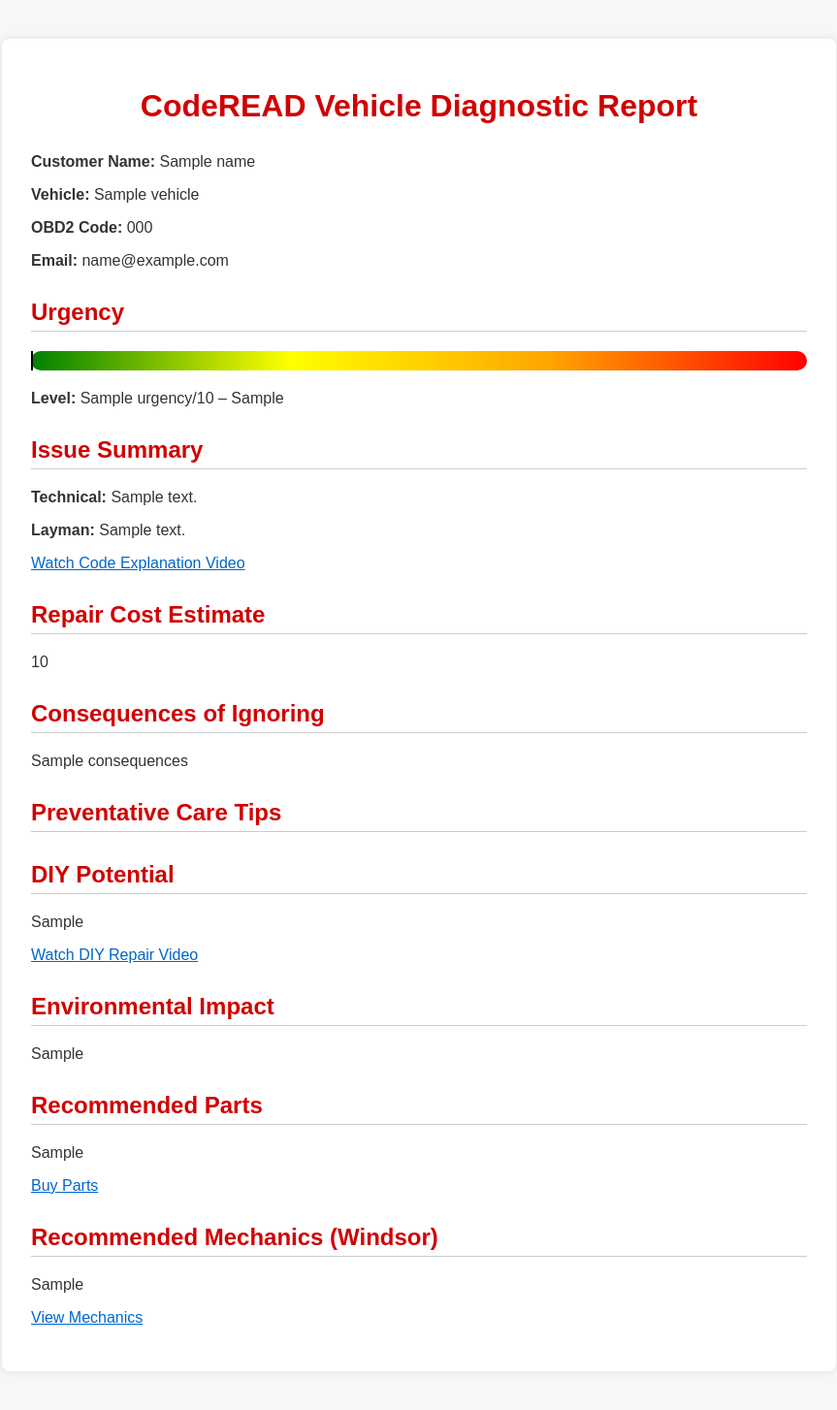
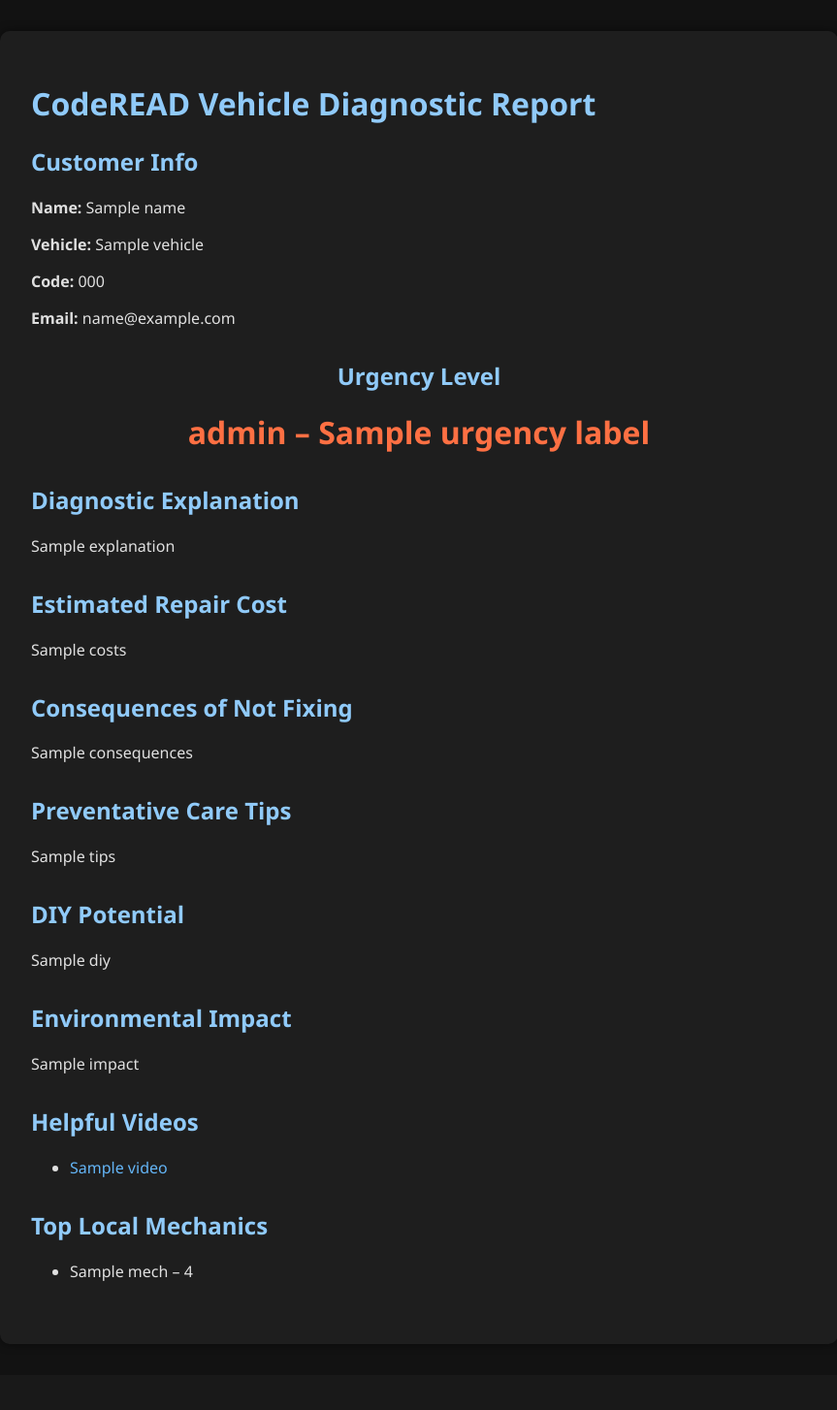
Before and after one commit to CODEREaDer24/coderead, a Flask app: template templates/report.html in a window 1280 px wide. Shown: the whole page at 97% size, without its empty margins (208-1071 px from the left). After the commit the page ends 1321 px from the top, so only its background shows below. Run offline with Flask 3, Linux system fonts and the light colour scheme; the template is opened without the code that fills it: most values are stand-ins (such as "Sample title", 1, 10 or a date in 2020).

Commit message:
Update report.html

```diff
--- a/templates/report.html
+++ b/templates/report.html
@@ -1,57 +1,46 @@
 <!DOCTYPE html>
 <html lang="en">
 <head>
-  <meta charset="UTF-8">
-  <title>CodeREAD Vehicle Diagnostic Report</title>
+  <meta charset="UTF-8" />
+  <meta name="viewport" content="width=device-width, initial-scale=1.0"/>
+  <title>CodeREAD Diagnostic Report</title>
   <style>
     body {
-      font-family: Arial, sans-serif;
-      background: #f7f7f7;
+      background-color: #121212;
+      color: #e0e0e0;
+      font-family: 'Segoe UI', sans-serif;
+      padding: 2rem;
       margin: 0;
-      padding: 40px;
-      color: #333;
     }
     .container {
-      background: white;
-      padding: 30px;
       max-width: 800px;
       margin: auto;
-      box-shadow: 0 0 10px rgba(0,0,0,0.1);
-      border-radius: 8px;
+      background-color: #1e1e1e;
+      padding: 2rem;
+      border-radius: 10px;
+      box-shadow: 0 0 10px rgba(0,0,0,0.5);
     }
-    h1 {
-      color: #d10000;
+    h1, h2 {
+      color: #90caf9;
+    }
+    .urgency {
       text-align: center;
-      margin-bottom: 30px;
+      margin: 2rem 0;
     }
-    .label {
+    .urgency-meter {
+      font-size: 2rem;
       font-weight: bold;
+      color: #ff7043;
     }
     .section {
-      margin-top: 30px;
-    }
-    .section h2 {
-      color: #d10000;
-      border-bottom: 1px solid #ccc;
-      padding-bottom: 5px;
-    }
-    .urgency-bar {
-      height: 20px;
-      background: linear-gradient(to right, green, yellow, orange, red);
-      border-radius: 10px;
-      margin: 20px 0;
-      position: relative;
-    }
-    .urgency-marker {
-      position: absolute;
-      top: 0;
-      height: 100%;
-      width: 2px;
-      background: black;
-      left: calc({{ urgency_position }}%);
+      margin-bottom: 2rem;
     }
     a {
-      color: #0066cc;
+      color: #64b5f6;
+      text-decoration: none;
+    }
+    a:hover {
+      text-decoration: underline;
     }
   </style>
 </head>
@@ -59,62 +48,65 @@
   <div class="container">
     <h1>CodeREAD Vehicle Diagnostic Report</h1>
 
-    <p><span class="label">Customer Name:</span> {{ name }}</p>
-    <p><span class="label">Vehicle:</span> {{ vehicle }}</p>
-    <p><span class="label">OBD2 Code:</span> {{ code }}</p>
-    <p><span class="label">Email:</span> {{ email }}</p>
+    <div class="section">
+      <h2>Customer Info</h2>
+      <p><strong>Name:</strong> {{ name }}</p>
+      <p><strong>Vehicle:</strong> {{ vehicle }}</p>
+      <p><strong>Code:</strong> {{ code }}</p>
+      <p><strong>Email:</strong> {{ email }}</p>
+    </div>
 
-    <div class="section">
-      <h2>Urgency</h2>
-      <div class="urgency-bar">
-        <div class="urgency-marker"></div>
-      </div>
-      <p><strong>Level:</strong> {{ urgency }}/10 – {{ urgency_explanation }}</p>
+    <div class="section urgency">
+      <h2>Urgency Level</h2>
+      <div class="urgency-meter">{{ urgency_level }} – {{ urgency_label }}</div>
     </div>
 
     <div class="section">
-      <h2>Issue Summary</h2>
-      <p><strong>Technical:</strong> {{ tech_summary }}</p>
-      <p><strong>Layman:</strong> {{ layman_summary }}</p>
-      <p><a href="{{ code_video_link }}" target="_blank">Watch Code Explanation Video</a></p>
+      <h2>Diagnostic Explanation</h2>
+      <p>{{ explanation }}</p>
     </div>
 
     <div class="section">
-      <h2>Repair Cost Estimate</h2>
-      <p>{{ repair_cost }}</p>
+      <h2>Estimated Repair Cost</h2>
+      <p>{{ costs }}</p>
     </div>
 
     <div class="section">
-      <h2>Consequences of Ignoring</h2>
+      <h2>Consequences of Not Fixing</h2>
       <p>{{ consequences }}</p>
     </div>
 
     <div class="section">
       <h2>Preventative Care Tips</h2>
-      <p>{{ preventative_tips }}</p>
+      <p>{{ tips }}</p>
     </div>
 
     <div class="section">
       <h2>DIY Potential</h2>
-      <p>{{ diy_potential }}</p>
-      <p><a href="{{ diy_video_link }}" target="_blank">Watch DIY Repair Video</a></p>
+      <p>{{ diy }}</p>
     </div>
 
     <div class="section">
       <h2>Environmental Impact</h2>
-      <p>{{ environmental_impact }}</p>
+      <p>{{ impact }}</p>
     </div>
 
     <div class="section">
-      <h2>Recommended Parts</h2>
-      <p>{{ parts_recommendation }}</p>
-      <p><a href="{{ parts_link }}" target="_blank">Buy Parts</a></p>
+      <h2>Helpful Videos</h2>
+      <ul>
+        {% for video in videos %}
+          <li><a href="{{ video.link }}" target="_blank">{{ video.title }}</a></li>
+        {% endfor %}
+      </ul>
     </div>
 
     <div class="section">
-      <h2>Recommended Mechanics (Windsor)</h2>
-      <p>{{ mechanic_list }}</p>
-      <p><a href="{{ mechanic_links }}" target="_blank">View Mechanics</a></p>
+      <h2>Top Local Mechanics</h2>
+      <ul>
+        {% for mech in mechanics %}
+          <li>{{ mech.name }} – {{ mech.rating }}</li>
+        {% endfor %}
+      </ul>
     </div>
   </div>
 </body>
```
